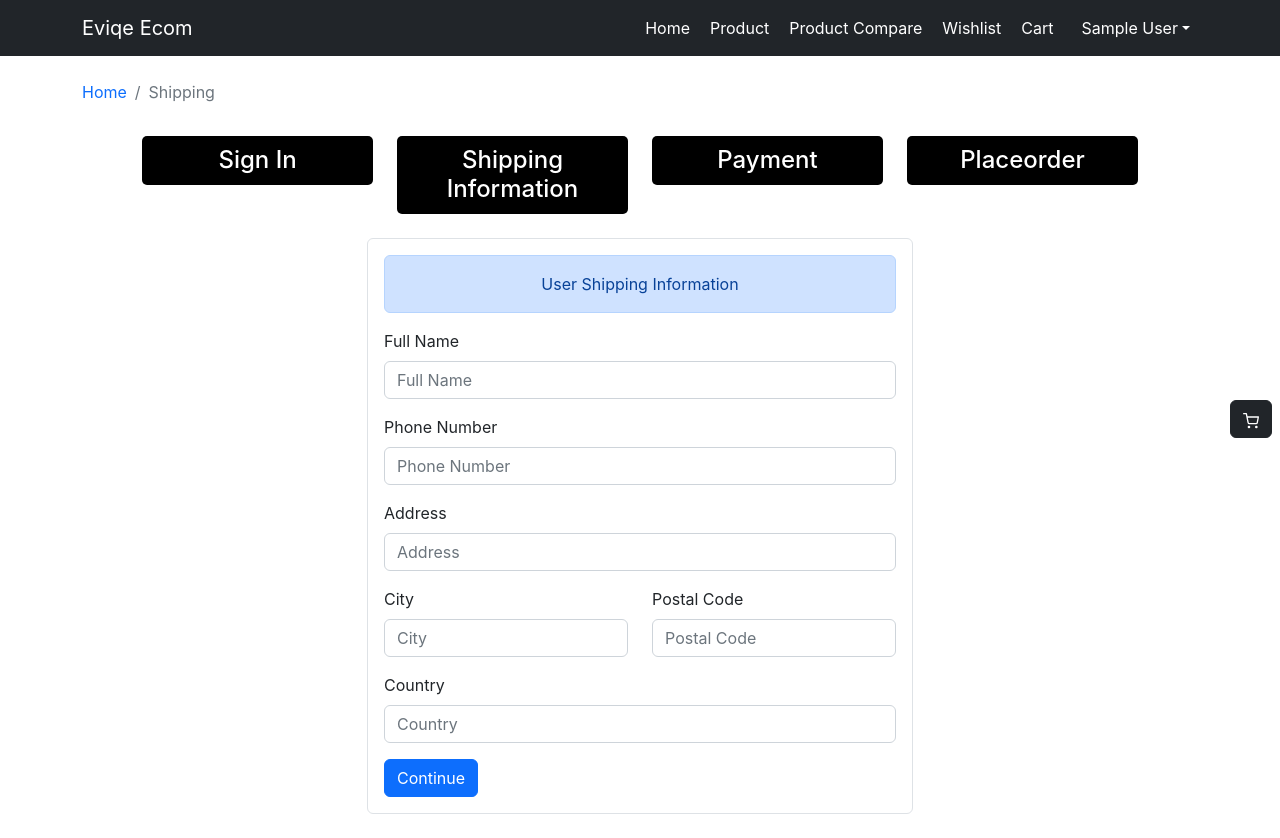
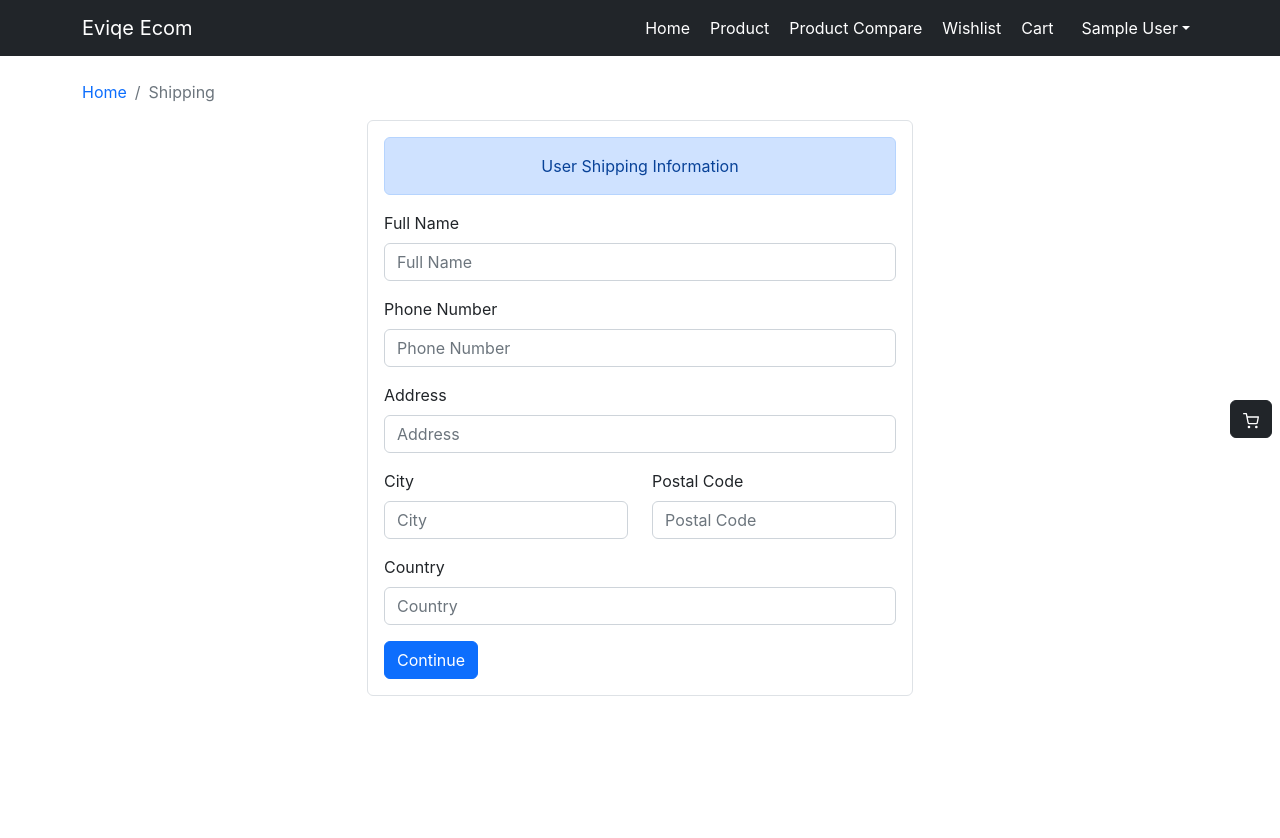
Before and after one commit to ahmmedrasel-dev/eviqe-ecom, a React (Create React App) app: page /shipping in a window 1280 px wide. After the commit the page ends 800 px from the top, so only its background shows below. Built offline with nearby package versions, Linux system fonts and the light colour scheme; sample sign-in values are in the browser's storage.

Commit message:
shipping page

```diff
--- a/src/App.js
+++ b/src/App.js
@@ -12,6 +12,7 @@ import Wishlist from "./components/Wishlist/Wishlist";
 import ProductCompare from "./components/ProductCompare/ProductCompare";
 import Shipping from "./components/Shipping/Shipping";
 import Signup from "./components/Signup/Signup";
+import Payment from "./components/Payment/Payment";
 
 function App() {
   return (
@@ -24,6 +25,7 @@ function App() {
         <Route path="/productCompare" element={<ProductCompare></ProductCompare>}></Route>
         <Route path="/wishlist" element={<Wishlist></Wishlist>}></Route>
         <Route path="/cart" element={<Cart></Cart>}></Route>
+        <Route path="/payment" element={<Payment></Payment>}></Route>
         <Route path="/signin" element={<Login></Login>}></Route>
         <Route path="/signup" element={<Signup></Signup>}></Route>
         <Route path="/shipping" element={<Shipping></Shipping>}></Route>
--- a/src/components/Checkout/CheckoutStep.js
+++ b/src/components/Checkout/CheckoutStep.js
@@ -5,6 +5,7 @@ import './checkoutStep.css';
 const CheckoutStep = ({ stepOne, stepTwo, stepThree, stepFour }) => {
   return (
     <Container>
+
       <Row className='mx-5 my-3'>
         <Col>
           <h4 className={stepOne ? 'stepComplete' : ''}>Sign In</h4>
--- a/src/components/Login/Login.js
+++ b/src/components/Login/Login.js
@@ -8,7 +8,7 @@ import { toast } from 'react-toastify';
 
 const Login = () => {
   const navigate = useNavigate();
-  const { search } = useLocation();
+  const { search, state } = useLocation();
   const [email, setEmail] = useState("");
   const [password, setPassword] = useState("");
   // Getting Serch value from url
@@ -17,6 +17,10 @@ const Login = () => {
 
   const { dispatch3, state3 } = useContext(Store);
   const { userInfo } = state3;
+
+  if (state) {
+    toast.success(state)
+  }
   const handleSubmit = async (e) => {
     e.preventDefault();
     try {
@@ -45,7 +49,8 @@ const Login = () => {
     if (userInfo) {
       navigate(redirect);
     }
-  }, [])
+  }, []);
+
   return (
     <Container className='w-25 border p-3 rounded login-form'>
       <Form onSubmit={handleSubmit}>
--- /dev/null
+++ b/src/components/Payment/Payment.js
@@ -0,0 +1,11 @@
+import React from 'react';
+
+const Payment = () => {
+  return (
+    <div>
+      this is payment
+    </div>
+  );
+};
+
+export default Payment;
--- a/src/components/Shipping/Shipping.js
+++ b/src/components/Shipping/Shipping.js
@@ -9,14 +9,14 @@ import CheckoutStep from '../Checkout/CheckoutStep';
 const Shipping = () => {
   const { dispatch4, state3, state4 } = useContext(Store);
   const { shipping_info } = state4;
-  console.log(state4);
+  const navigate = useNavigate();
   const [fullname, setFullname] = useState(shipping_info.fullname || "");
   const [phone, setPhone] = useState(shipping_info.phone || "");
   const [address, setAddress] = useState(shipping_info.address || "");
   const [postalcode, setPostalcode] = useState(shipping_info.postalcode || "");
   const [country, setCountry] = useState(shipping_info.country || "");
   const [city, setCity] = useState(shipping_info.city || "");
-  const navigate = useNavigate();
+
 
   const { userInfo } = state3;
 
@@ -46,20 +46,16 @@ const Shipping = () => {
 
   useEffect(() => {
     if (!userInfo) {
-      navigate('/signin?redirect=/shipping')
+      navigate('/signin')
     }
   }, [])
+
   return (
     <>
       <Container className=''>
         <Row className='justify-content-md-center my-4'>
           <Breadcums page={'Shipping'}></Breadcums>
-          <CheckoutStep
-            stepOne={true}
-            stepTwo={true}
-            stepThree={true}
-            stepFour={true}
-          ></CheckoutStep>
+
           <Helmet>
             <title>Shipping Page</title>
           </Helmet>
--- a/src/components/Signup/Signup.js
+++ b/src/components/Signup/Signup.js
@@ -25,14 +25,12 @@ const Signup = () => {
     e.preventDefault();
 
     try {
-      const { data } = await axios.post('http://localhost:8000/api/user/signup', {
+      await axios.post('http://localhost:8000/api/user/signup', {
         name,
         email,
         password
       });
-      dispatch3({ type: 'USER_LOGIN', payload: data })
-      localStorage.setItem('userInfo', JSON.stringify(data))
-      navigate('/signin')
+      navigate('/signin', { state: 'Please SignIn !' })
     } catch (error) {
       toast.error('Does not match user Credential!', {
         position: "bottom-right",
```
